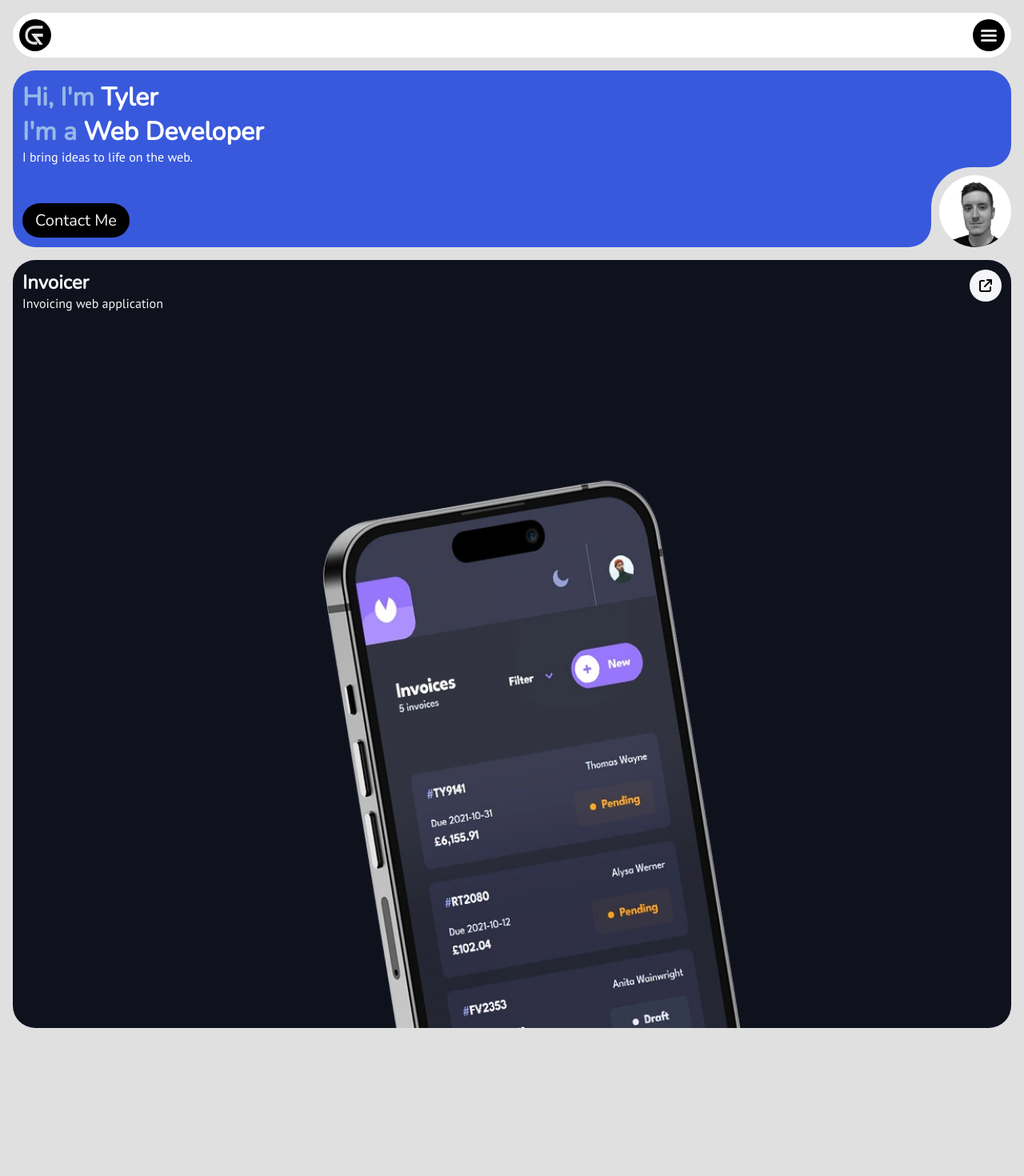
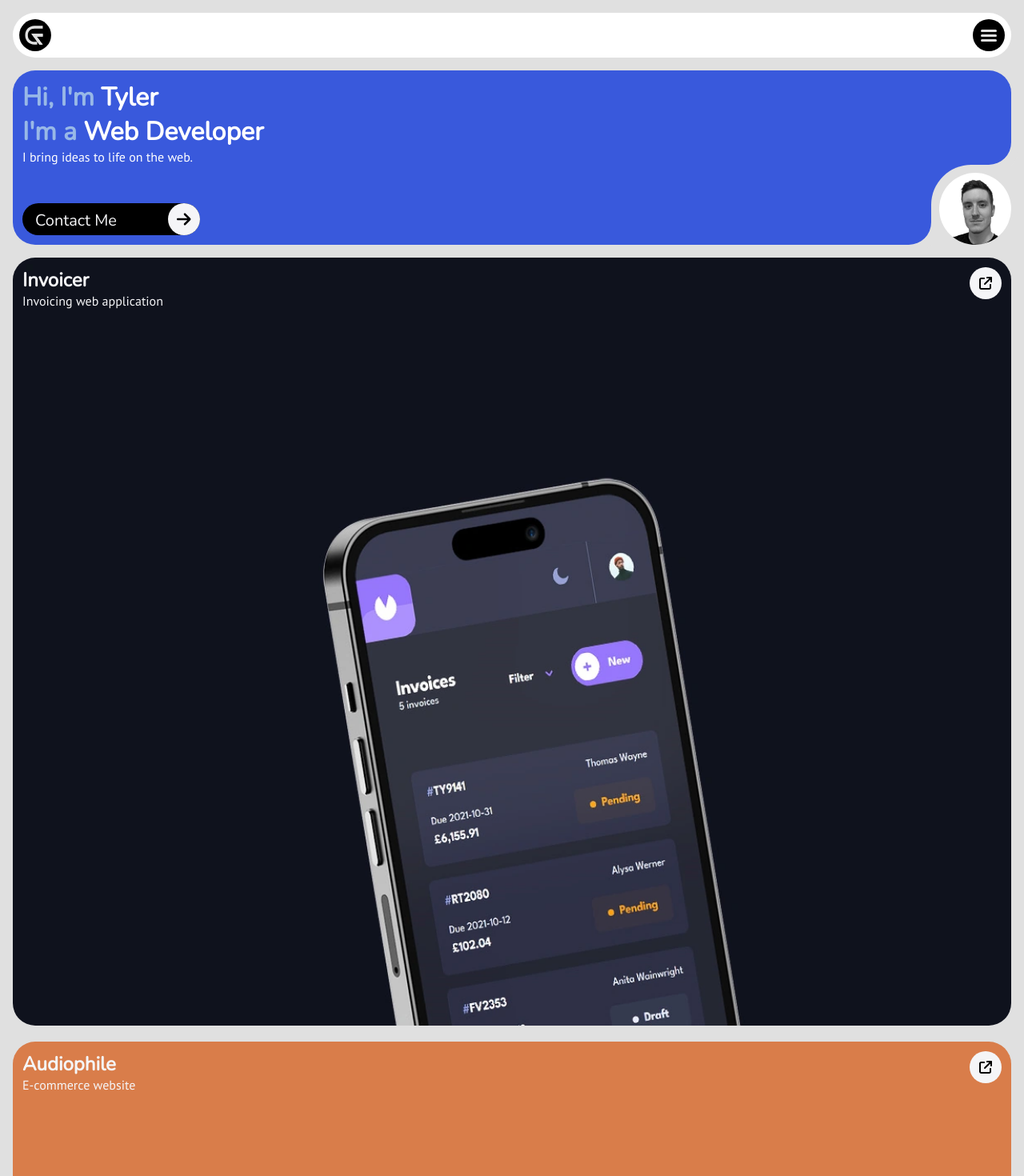
Before and after one commit to GarnerCode/garnercode-v3, a Nuxt app: page / in a window 1280 px wide. Shown: the top 1470 px of the page at 80% size. Before the commit the page ends 1305 px from the top, so only its background shows below. Built offline with nearby package versions, Linux system fonts and the light colour scheme.

Commit message:
Setting up Project component

```diff
--- /dev/null
+++ b/components/FeaturePrimary.vue
@@ -0,0 +1,48 @@
+<template>
+    <section id="feature-primary" class="panel">
+        <div class="feature-text">
+            <h2>Invoicer</h2>
+            <p>Invoicing web application</p>
+        </div>
+        <img src="images/invoicer.webp" alt="">
+        <a href="https://invoicer-blue.vercel.app/" target="_blank" class="feature-link">
+            <font-awesome-icon icon="fa-solid fa-arrow-up-right-from-square" />
+        </a>
+    </section>
+</template>
+
+<style lang="scss">
+    @media screen and (min-width: 0px) {
+        #feature-primary {
+            margin: 1rem;
+            border-radius: var(--border-radius);
+            position: relative;
+            color: var(--color-white);
+            .feature-text {
+                position: absolute;
+                top: 0.75rem;
+                left: 0.75rem;
+            }
+            img {
+                width: 100%;
+                border-radius: var(--border-radius);
+            }
+            .feature-link {
+                position: absolute;
+                top: 0.75rem;
+                right: 0.75rem;
+                background-color: var(--color-white);
+                width: 40px;
+                height: 40px;
+                display: flex;
+                flex-direction: column;
+                justify-content: center;
+                align-items: center;
+                border-radius: 100%;
+                svg {
+                    color: black;
+                }
+            }
+        }
+    }
+</style>
--- a/components/Feature.vue
+++ b/components/FeatureSecondary.vue
@@ -1,11 +1,11 @@
 <template>
-    <section id="feature" class="panel">
+    <section id="feature-secondary" class="panel">
         <div class="feature-text">
-            <h2>Invoicer</h2>
-            <p>Invoicing web application</p>
+            <h2>Arch</h2>
+            <p>Static website for an architecture firm</p>
         </div>
-        <img src="images/invoicer.webp" alt="">
-        <a href="https://invoicer-blue.vercel.app/" target="_blank" class="feature-link">
+        <img src="images/arch.webp" alt="">
+        <a href="https://arch-olive.vercel.app/" target="_blank" class="feature-link">
             <font-awesome-icon icon="fa-solid fa-arrow-up-right-from-square" />
         </a>
     </section>
@@ -13,11 +13,11 @@
 
 <style lang="scss">
     @media screen and (min-width: 0px) {
-        #feature {
+        #feature-secondary {
             margin: 1rem;
             border-radius: var(--border-radius);
             position: relative;
-            color: var(--color-white);
+            color: black;
             .feature-text {
                 position: absolute;
                 top: 0.75rem;
@@ -31,7 +31,7 @@
                 position: absolute;
                 top: 0.75rem;
                 right: 0.75rem;
-                background-color: var(--color-white);
+                background-color: black;
                 width: 40px;
                 height: 40px;
                 display: flex;
@@ -40,7 +40,7 @@
                 align-items: center;
                 border-radius: 100%;
                 svg {
-                    color: black;
+                    color: var(--color-white);
                 }
             }
         }
--- /dev/null
+++ b/components/FeaturedProjects.vue
@@ -0,0 +1,19 @@
+<template>
+    <div id="featured-projects">
+        <Project v-for="(project, index) of projects" :key="index" :project="project"></Project>
+    </div>
+</template>
+
+<script lang="ts">
+    import { defineComponent } from 'vue';
+    import { projects } from '@/const/projects';
+
+    export default defineComponent({
+        name: 'FeaturedProjects',
+        data: () => {
+            return {
+                projects,
+            }
+        }
+    })
+</script>
--- a/components/Landing.vue
+++ b/components/Landing.vue
@@ -5,7 +5,12 @@
             <h1>I'm a <span class="highlight">Web Developer</span></h1>
             <p>I bring ideas to life on the web.</p>
         </div>
-        <button class="button button-primary">Contact Me</button>
+        <button class="button button-primary">
+            <div>Contact Me</div>
+            <div class="icon-container">
+                <font-awesome-icon icon="fa-solid fa-arrow-right" />
+            </div>
+        </button>
         <div class="headshot-border headshot-border-top"></div>
         <div class="headshot-border headshot-border-left"></div>
         <div class="headshot-container">
@@ -33,6 +38,31 @@
             }
             p {
                 color: white;
+            }
+            .button {
+                display: flex;
+                flex-direction: row;
+                justify-content: space-between;
+                gap: 3rem;
+                position: relative;
+                z-index: 6;
+                height: 40px;
+                .icon-container {
+                    background-color: var(--color-white);
+                    width: 40px;
+                    height: 40px;
+                    border-radius: 100%;
+                    display: flex;
+                    flex-direction: column;
+                    justify-content: center;
+                    align-items: center;
+                    position: relative;
+                    top: -0.5rem;
+                    right: -1rem;
+                    svg {
+                        color: black;
+                    }
+                }
             }
             .headshot-container {
                 width: 100px;
--- /dev/null
+++ b/components/Project.vue
@@ -0,0 +1,70 @@
+<template>
+    <section class="panel project-panel" :class="{'light-text': project.lightText}" v-if="project">
+        <div class="feature-text">
+            <h2>{{ project.title }}</h2>
+            <p>{{ project.description }}</p>
+        </div>
+        <img :src="`images/${project.image}`" alt="">
+        <a :href="project.link" target="_blank" class="feature-link">
+            <font-awesome-icon icon="fa-solid fa-arrow-up-right-from-square" />
+        </a>
+    </section>
+</template>
+
+<style lang="scss">
+    @media screen and (min-width: 0px) {
+        .project-panel {
+            margin: 1rem;
+            border-radius: var(--border-radius);
+            position: relative;
+            color: black;
+            &.light-text {
+                color: var(--color-white);
+                .feature-link {
+                    background-color: var(--color-white);
+                    svg {
+                        color: black;
+                    }
+                }
+            }
+            .feature-text {
+                position: absolute;
+                top: 0.75rem;
+                left: 0.75rem;
+            }
+            img {
+                width: 100%;
+                border-radius: var(--border-radius);
+            }
+            .feature-link {
+                position: absolute;
+                top: 0.75rem;
+                right: 0.75rem;
+                background-color: black;
+                width: 40px;
+                height: 40px;
+                display: flex;
+                flex-direction: column;
+                justify-content: center;
+                align-items: center;
+                border-radius: 100%;
+                svg {
+                    color: var(--color-white);
+                }
+            }
+        }
+    }
+</style>
+
+<script lang="ts">
+    import { defineComponent } from 'vue';
+
+    export default defineComponent({
+        name: 'Project',
+        props: {
+            project: {
+                type: Object,
+            },
+        }
+    })
+</script>
--- /dev/null
+++ b/const/projects.ts
@@ -0,0 +1,23 @@
+export const projects = [
+    {
+        title: 'Invoicer',
+        description: 'Invoicing web application',
+        image: 'invoicer.webp',
+        link: 'https://invoicer-blue.vercel.app/',
+        lightText: true,
+    },
+    {
+        title: 'Audiophile',
+        description: 'E-commerce website',
+        image: 'audiophile.webp',
+        link: 'https://audiophile-nine-omega.vercel.app/',
+        lightText: true,
+    },
+    {
+        title: 'Arch',
+        description: 'Static website for an architecture firm',
+        image: 'arch.webp',
+        link: 'https://arch-olive.vercel.app/',
+        lightText: false,
+    },
+]
--- a/pages/index.vue
+++ b/pages/index.vue
@@ -1,7 +1,9 @@
 <template>
   <div class="view-container">
     <Landing></Landing>
-    <Feature></Feature>
+    <!-- <FeaturePrimary></FeaturePrimary>
+    <FeatureSecondary></FeatureSecondary> -->
+    <FeaturedProjects></FeaturedProjects>
   </div>
 </template>
 
```
Also changed, not shown: static/images/arch.webp (added), static/images/audiophile.webp (added).
